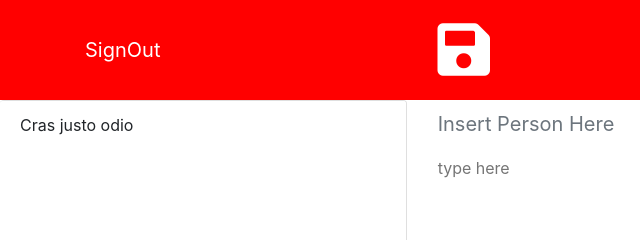
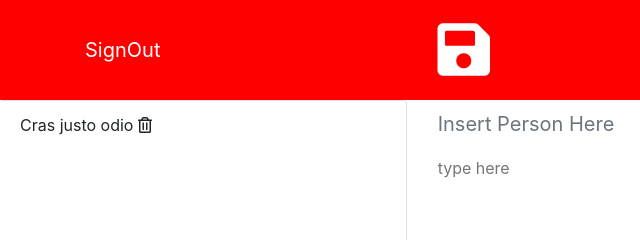
Before and after one commit to johnsondavid1107/broadsHolidayApp, a website: page public/home.html in a window 1280 px wide. Shown: the top 240 px of the page, 0-640 px from the left. Drawn offline with nearby package versions, Linux system fonts and the light colour scheme; no server answers.

Commit message:
updates to update render

```diff
--- a/public/home.html
+++ b/public/home.html
@@ -38,7 +38,8 @@
                 <ul class="list-group list-group-flush">
 
 
-                    <li class="list-group-item" value="1">Cras justo odio</li>
+                    <li class="list-group-item" value="1">Cras justo odio <i class="far fa-trash-alt"></i>
+                    </li>
                 </ul>
             </div>
 
```
